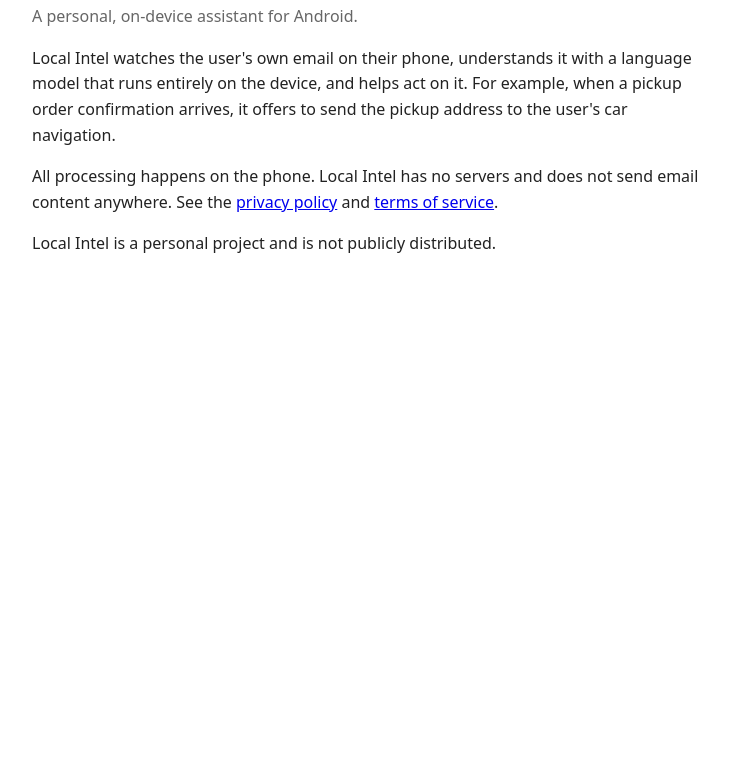
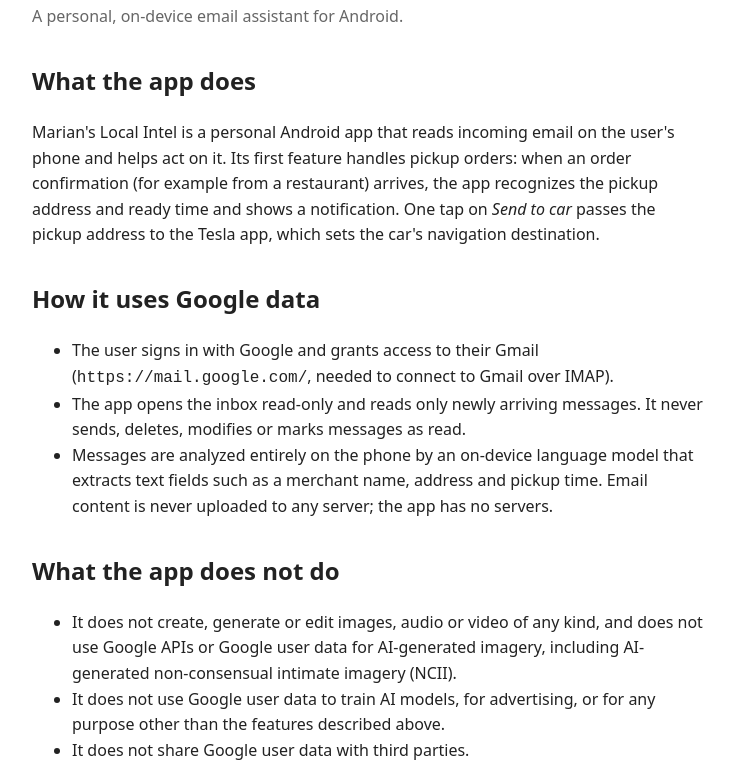
Before and after one commit to MaryanPritsak/MaryanPritsak.github.io, a plain HTML site: page index.html in a window 1280 px wide. Shown: the part 95-871 px from the top of the page, without its empty margins (272-1006 px from the left). Before the commit the page ends 800 px from the top, so only its background shows below. Drawn offline with Linux system fonts and the light colour scheme.

Commit message:
Rename to Marian's Local Intel; describe purpose and Google data use on home page
Co-Authored-By: Claude Opus 5.5 <noreply@anthropic.com>

```diff
--- a/index.html
+++ b/index.html
@@ -3,25 +3,48 @@
 <head>
   <meta charset="utf-8">
   <meta name="viewport" content="width=device-width, initial-scale=1">
-  <title>Local Intel</title>
+  <title>Marian's Local Intel</title>
   <style>
     body { font: 16px/1.6 system-ui, sans-serif; max-width: 42rem; margin: 2rem auto; padding: 0 1rem; color: #222; }
     h1 { margin-bottom: .25rem; }
+    h2 { margin-top: 2rem; }
     .muted { color: #666; }
   </style>
 </head>
 <body>
-  <h1>Local Intel</h1>
-  <p class="muted">A personal, on-device assistant for Android.</p>
+  <h1>Marian's Local Intel</h1>
+  <p class="muted">A personal, on-device email assistant for Android.</p>
 
-  <p>Local Intel watches the user's own email on their phone, understands it with a language
-  model that runs entirely on the device, and helps act on it. For example, when a pickup order
-  confirmation arrives, it offers to send the pickup address to the user's car navigation.</p>
+  <h2>What the app does</h2>
+  <p>Marian's Local Intel is a personal Android app that reads incoming email on the user's phone
+  and helps act on it. Its first feature handles pickup orders: when an order confirmation
+  (for example from a restaurant) arrives, the app recognizes the pickup address and ready time
+  and shows a notification. One tap on <em>Send to car</em> passes the pickup address to the
+  Tesla app, which sets the car's navigation destination.</p>
 
-  <p>All processing happens on the phone. Local Intel has no servers and does not send email
-  content anywhere. See the <a href="privacy.html">privacy policy</a> and
+  <h2>How it uses Google data</h2>
+  <ul>
+    <li>The user signs in with Google and grants access to their Gmail
+    (<code>https://mail.google.com/</code>, needed to connect to Gmail over IMAP).</li>
+    <li>The app opens the inbox read-only and reads only newly arriving messages. It never
+    sends, deletes, modifies or marks messages as read.</li>
+    <li>Messages are analyzed entirely on the phone by an on-device language model that
+    extracts text fields such as a merchant name, address and pickup time. Email content is
+    never uploaded to any server; the app has no servers.</li>
+  </ul>
+
+  <h2>What the app does not do</h2>
+  <ul>
+    <li>It does not create, generate or edit images, audio or video of any kind, and does not
+    use Google APIs or Google user data for AI-generated imagery, including AI-generated
+    non-consensual intimate imagery (NCII).</li>
+    <li>It does not use Google user data to train AI models, for advertising, or for any purpose
+    other than the features described above.</li>
+    <li>It does not share Google user data with third parties.</li>
+  </ul>
+
+  <p>Marian's Local Intel is a personal project and is not publicly distributed.
+  See the <a href="privacy.html">privacy policy</a> and
   <a href="terms.html">terms of service</a>.</p>
-
-  <p>Local Intel is a personal project and is not publicly distributed.</p>
 </body>
 </html>
```
Also changed, not shown: privacy.html (+4 -4 lines), terms.html (+7 -7 lines).
